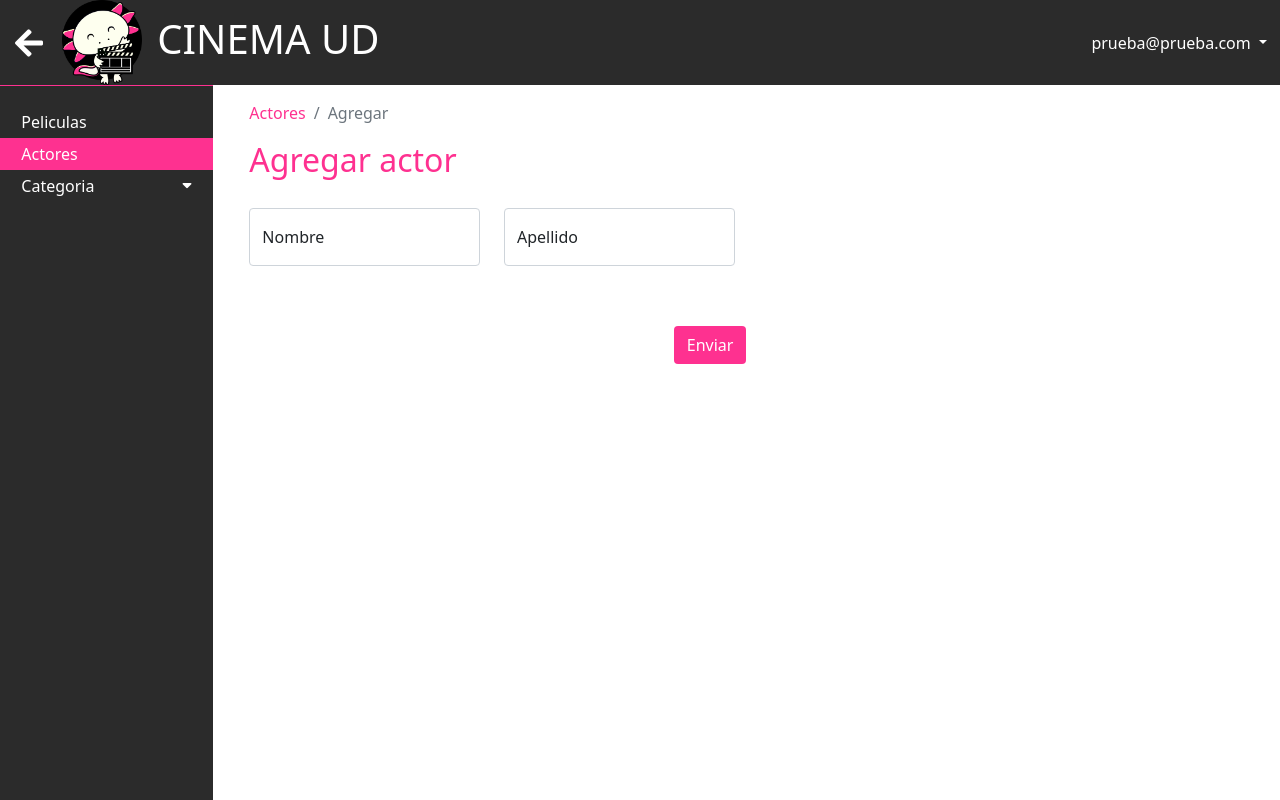
After one commit to BryantOrtega10/ProyectoFinalModelos, a Flask app: page /actor/agregar in a window 1280 px wide. The commit adds this page. Run offline with Flask 2, Linux system fonts and the light colour scheme; a user stored in the database is signed in.

Commit message:
Agregar Actores

```diff
--- a/app/__init__.py
+++ b/app/__init__.py
@@ -1,4 +1,6 @@
 from flask import Flask, redirect,url_for
+
+from app.actor.views import actor
 from app.auth.models import Usuario
 from app.cliente.views import cliente
 from app.ciudad.views import ciudad
@@ -10,7 +12,7 @@ from conf.config import DevelpmentConfig
 from flask_cors import CORS
 from flask_login import LoginManager
 
-ADMINISTRADOR = [('/', auth), ('/pelicula', pelicula)];
+ADMINISTRADOR = [('/', auth), ('/pelicula', pelicula), ('/actor', actor)];
 SERVICIOS = [('/cliente', cliente), ('/ciudad', ciudad)]
 
 def create_app(config=DevelpmentConfig):
--- /dev/null
+++ b/app/actor/views.py
@@ -0,0 +1,65 @@
+from http import HTTPStatus
+
+from flask import Blueprint, render_template, url_for, redirect, request
+from flask_login import login_required
+import copy
+
+from app.actor.models import get_actores, crear_actor
+
+actor = Blueprint("actor", __name__, url_prefix="/actor")
+
+RESPONSE_BODY_DEFAULT = {"message": "", "data": [], "errors": [], "metadata": []}
+
+
+@actor.route("/", methods=["GET"])
+@login_required
+def index():
+    actores = get_actores()
+    data = {
+        "actores":actores
+    }
+    return render_template('actor/index.html', data=data)
+
+
+@actor.route("/agregar", methods=["POST","GET"])
+@login_required
+def agregar():
+    response_body = copy.deepcopy(RESPONSE_BODY_DEFAULT)
+    status_code = HTTPStatus.OK
+    if request.method == "POST":
+
+        if not "act_v_nombre" in request.json:
+            response_body["errors"].append("Campo nombre es requerido")
+            status_code = HTTPStatus.BAD_REQUEST
+            return response_body, status_code
+
+        if not "act_v_apellido" in request.json:
+            response_body["errors"].append("Campo apellido es requerido")
+            status_code = HTTPStatus.BAD_REQUEST
+            return response_body, status_code
+
+
+
+        act_v_nombre = request.json["act_v_nombre"]
+        act_v_apellido = request.json["act_v_apellido"]
+
+
+        if act_v_nombre == "":
+            response_body["errors"].append("Campo nombre es requerido")
+            status_code = HTTPStatus.BAD_REQUEST
+            return response_body, status_code
+
+        if act_v_apellido == "":
+            response_body["errors"].append("Campo apellido es requerido")
+            status_code = HTTPStatus.BAD_REQUEST
+            return response_body, status_code
+
+        actor = crear_actor(act_v_nombre, act_v_apellido)
+
+
+        response_body["data"] = {"redirect": url_for('actor.index')}
+        response_body["message"] = "Se agregó el actor"
+        return response_body, status_code
+    else:
+
+        return render_template('actor/agregar.html')
--- a/app/static/css/style.css
+++ b/app/static/css/style.css
@@ -156,7 +156,7 @@ ul.menu li a i {
     right: 10%;
 }
 
-ul.menu li a:hover {
+ul.menu li a.activo, ul.menu li a:hover {
     background-color: var(--color1);
 }
 
@@ -241,3 +241,7 @@ li.breadcrumb-item a {
     font-size: 15px;
     padding: 5px 20px;
 }
+
+form.formulario-general button {
+    margin-top: 60px;
+}
--- /dev/null
+++ b/app/templates/actor/agregar.html
@@ -0,0 +1,49 @@
+{% extends "baseLogueado.html" %}
+{% block title %} Actor {% endblock %}
+{% block head %}
+    {{ super() }}
+{% endblock %}
+{% block contenido %}
+    <div class="container">
+        <div class="row">
+            <div class="col-12">
+                <nav aria-label="breadcrumb">
+                  <ol class="breadcrumb">
+                        <li class="breadcrumb-item"><a href="{{url_for('actor.index')}}">Actores</a></li>
+                        <li class="breadcrumb-item active" aria-current="page">Agregar</li>
+                  </ol>
+                </nav>
+            </div>
+        </div>
+        <h1>Agregar actor</h1>
+        <div class="row">
+            <div class="col-12">
+                <form action="{{url_for('actor.agregar')}}" method="post" class="formulario-general">
+                    <div class="row">
+                        <div class="col-3">
+                            <div class="form-floating">
+                                <input type="text" class="form-control" id="act_v_nombre" name="act_v_nombre" placeholder="Nombre">
+                                <label for="act_v_nombre">Nombre</label>
+                            </div>
+                        </div>
+                        <div class="col-3">
+                            <div class="form-floating">
+                                <input type="text" class="form-control" id="act_v_apellido" name="act_v_apellido" placeholder="Apellido">
+                                <label for="act_v_apellido">Apellido</label>
+                            </div>
+                        </div>
+                    </div>
+
+                    <div class="row">
+                        <div class="offset-5 col-2">
+                            <button class="btn btn-gen">Enviar</button>
+                        </div>
+                    </div>
+                </form>
+            </div>
+        </div>
+    </div>
+{% endblock %}
+{% block scripts %}
+<script src="{{ url_for('static', filename='js/formulario_general.js')}}"></script>
+{% endblock %}
--- a/app/templates/baseLogueado.html
+++ b/app/templates/baseLogueado.html
@@ -36,7 +36,14 @@
         <div class="col-2 px-0 contenedor-menu-horizontal activo">
             <nav class="menu-horizontal">
                 <ul class="menu">
-                    <li><a href="{{url_for('pelicula.index')}}">Peliculas</a></li>
+                    <li><a href="{{url_for('pelicula.index')}}" {% if 'pelicula' in request.path %} class="activo" {% endif %}>
+                            Peliculas
+                        </a>
+                    </li>
+                    <li><a href="{{url_for('actor.index')}}" {% if 'actor' in request.path %} class="activo" {% endif %}>
+                            Actores
+                        </a>
+                    </li>
                     <li>
                         <a href="#" data-bs-toggle="collapse" data-bs-target="#sub-menu1" aria-expanded="false">
                             Categoria <i class="fas fa-sort-down"></i>
--- a/app/templates/pelicula/agregar.html
+++ b/app/templates/pelicula/agregar.html
@@ -15,7 +15,7 @@
                 </nav>
             </div>
         </div>
-        <h1>Agregar pel&iacute;culas</h1>
+        <h1>Agregar pel&iacute;cula</h1>
         <div class="row">
             <div class="col-12">
                 <form action="{{url_for('pelicula.agregar')}}" method="post" class="formulario-general">
```
Also changed, not shown: app/actor/models.py (added, +48 -0 lines), app/pelicula/models.py (added, +125 -0 lines), app/pelicula/views.py (+11 -1 lines), app/templates/actor/index.html (added, +45 -0 lines), app/actor/__init__.py (added), app/cine_pruebas.sqlite3.
